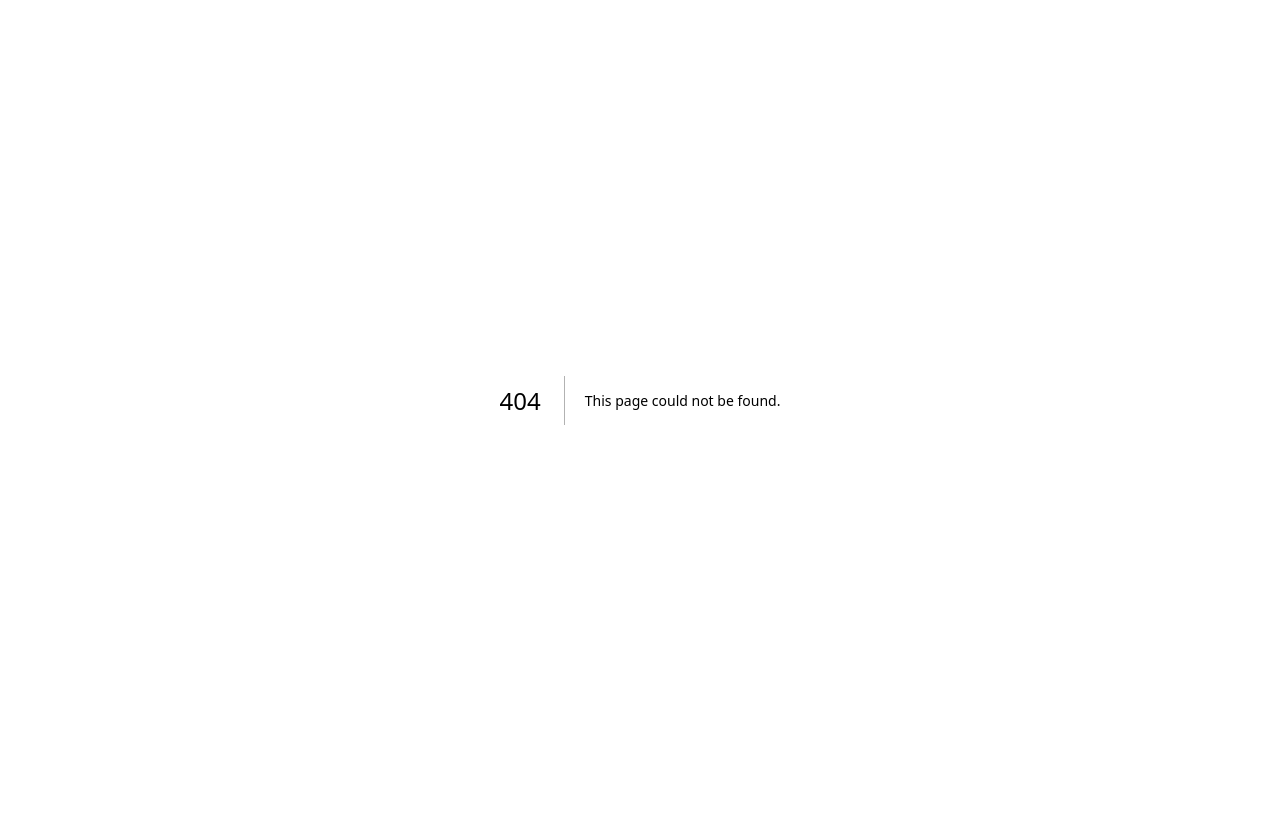
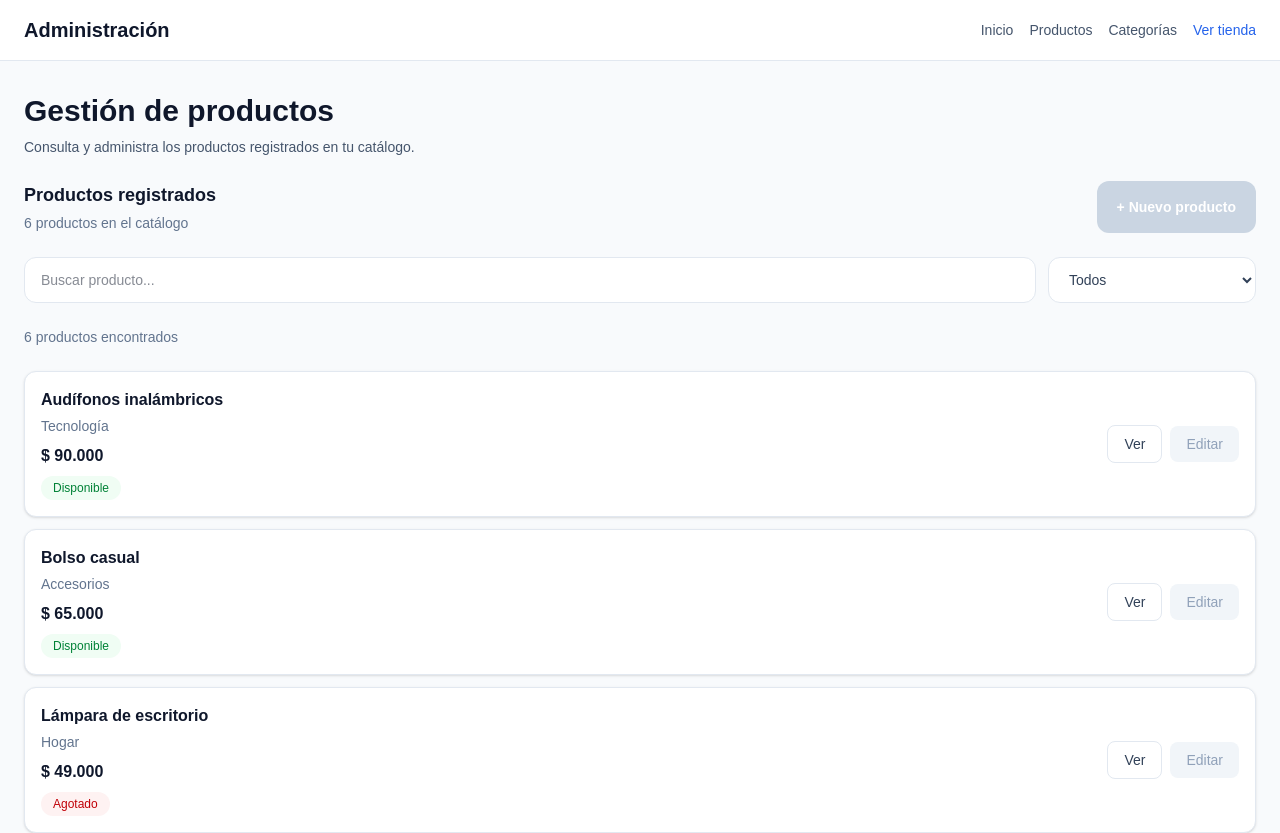
Before and after one commit to yeison8a/catalogo-digital-frontend, a Next.js app: page /admin/products in a window 1280 px wide. Before the commit this address had no page. Shown: the top 833 px of the page. Before the commit the page ends 800 px from the top, so only its background shows below. Built offline with nearby package versions, Linux system fonts and the light colour scheme.

Commit message:
feat: implement admin product listing

```diff
--- /dev/null
+++ b/src/app/(admin)/admin/products/page.tsx
@@ -0,0 +1,22 @@
+
+import AdminProductList from "@/components/admin/AdminProductList";
+import { mockProducts } from "@/mocks/products";
+
+export default function AdminProductsPage() {
+  return (
+    <div className="space-y-6">
+      <div>
+        <h1 className="text-2xl font-bold text-slate-900 sm:text-3xl">
+          Gestión de productos
+        </h1>
+
+        <p className="mt-2 text-sm text-slate-600">
+          Consulta y administra los productos
+          registrados en tu catálogo.
+        </p>
+      </div>
+
+      <AdminProductList products={mockProducts} />
+    </div>
+  );
+}
--- /dev/null
+++ b/src/components/admin/AdminProductList.tsx
@@ -0,0 +1,177 @@
+
+"use client";
+
+import { useState } from "react";
+import Link from "next/link";
+
+import type { Product } from "@/types/product";
+import { formatCurrency } from "@/lib/formatCurrency";
+import { normalizeText } from "@/lib/normalizeText";
+
+interface AdminProductListProps {
+  products: Product[];
+}
+
+type AvailabilityFilter =
+  | "all"
+  | "available"
+  | "unavailable";
+
+export default function AdminProductList({
+  products,
+}: AdminProductListProps) {
+  const [search, setSearch] = useState("");
+
+  const [availabilityFilter, setAvailabilityFilter] =
+    useState<AvailabilityFilter>("all");
+
+  const filteredProducts = products.filter((product) => {
+    const matchesSearch = normalizeText(
+      product.name
+    ).includes(normalizeText(search));
+
+    const matchesAvailability =
+      availabilityFilter === "all" ||
+      (availabilityFilter === "available" &&
+        product.available) ||
+      (availabilityFilter === "unavailable" &&
+        !product.available);
+
+    return matchesSearch && matchesAvailability;
+  });
+
+  return (
+    <section className="space-y-6">
+      {/* Acciones principales */}
+      <div className="flex flex-col gap-3 sm:flex-row sm:justify-between">
+        <div>
+          <h2 className="text-lg font-semibold text-slate-900">
+            Productos registrados
+          </h2>
+
+          <p className="mt-1 text-sm text-slate-500">
+            {products.length} productos en el catálogo
+          </p>
+        </div>
+
+        <button
+          type="button"
+          disabled
+          title="Disponible en el próximo paso"
+          className="cursor-not-allowed rounded-xl bg-slate-300 px-5 py-3 text-sm font-semibold text-white"
+        >
+          + Nuevo producto
+        </button>
+      </div>
+
+      {/* Búsqueda y filtros */}
+      <div className="flex flex-col gap-3 sm:flex-row">
+        <input
+          type="search"
+          value={search}
+          onChange={(event) =>
+            setSearch(event.target.value)
+          }
+          placeholder="Buscar producto..."
+          aria-label="Buscar productos"
+          className="w-full rounded-xl border border-slate-200 bg-white px-4 py-3 text-sm outline-none focus:border-primary focus:ring-2 focus:ring-blue-100 sm:flex-1"
+        />
+
+        <select
+          value={availabilityFilter}
+          onChange={(event) =>
+            setAvailabilityFilter(
+              event.target.value as AvailabilityFilter
+            )
+          }
+          aria-label="Filtrar por disponibilidad"
+          className="w-full rounded-xl border border-slate-200 bg-white px-4 py-3 text-sm text-slate-700 outline-none focus:border-primary sm:w-52"
+        >
+          <option value="all">Todos</option>
+          <option value="available">Disponibles</option>
+          <option value="unavailable">Agotados</option>
+        </select>
+      </div>
+
+      {/* Contador de resultados */}
+      <p
+        className="text-sm text-slate-500"
+        role="status"
+        aria-live="polite"
+      >
+        {filteredProducts.length}{" "}
+        {filteredProducts.length === 1
+          ? "producto encontrado"
+          : "productos encontrados"}
+      </p>
+
+      {/* Lista de productos */}
+      {filteredProducts.length === 0 ? (
+        <div className="rounded-xl border border-slate-200 bg-white p-10 text-center">
+          <h3 className="font-semibold text-slate-900">
+            No se encontraron productos
+          </h3>
+
+          <p className="mt-2 text-sm text-slate-500">
+            Prueba con otra búsqueda o filtro.
+          </p>
+        </div>
+      ) : (
+        <div className="space-y-3">
+          {filteredProducts.map((product) => (
+            <article
+              key={product.id}
+              className="flex flex-col gap-4 rounded-xl border border-slate-200 bg-white p-4 shadow-sm sm:flex-row sm:items-center sm:justify-between"
+            >
+              {/* Información */}
+              <div className="min-w-0">
+                <h3 className="font-semibold text-slate-900">
+                  {product.name}
+                </h3>
+
+                <p className="mt-1 text-sm text-slate-500">
+                  {product.category.name}
+                </p>
+
+                <p className="mt-2 font-bold text-slate-900">
+                  {formatCurrency(product.price)}
+                </p>
+
+                <span
+                  className={`mt-2 inline-block rounded-full px-3 py-1 text-xs font-medium ${
+                    product.available
+                      ? "bg-green-50 text-green-700"
+                      : "bg-red-50 text-red-700"
+                  }`}
+                >
+                  {product.available
+                    ? "Disponible"
+                    : "Agotado"}
+                </span>
+              </div>
+
+              {/* Acciones */}
+              <div className="flex items-center gap-2">
+                <Link
+                  href={`/products/${product.id}`}
+                  className="rounded-lg border border-slate-200 px-4 py-2 text-sm font-medium text-slate-700 transition-colors hover:bg-slate-50"
+                >
+                  Ver
+                </Link>
+
+                <button
+                  type="button"
+                  disabled
+                  title="La edición se implementará posteriormente"
+                  className="cursor-not-allowed rounded-lg bg-slate-100 px-4 py-2 text-sm font-medium text-slate-400"
+                >
+                  Editar
+                </button>
+              </div>
+            </article>
+          ))}
+        </div>
+      )}
+    </section>
+  );
+}
```
